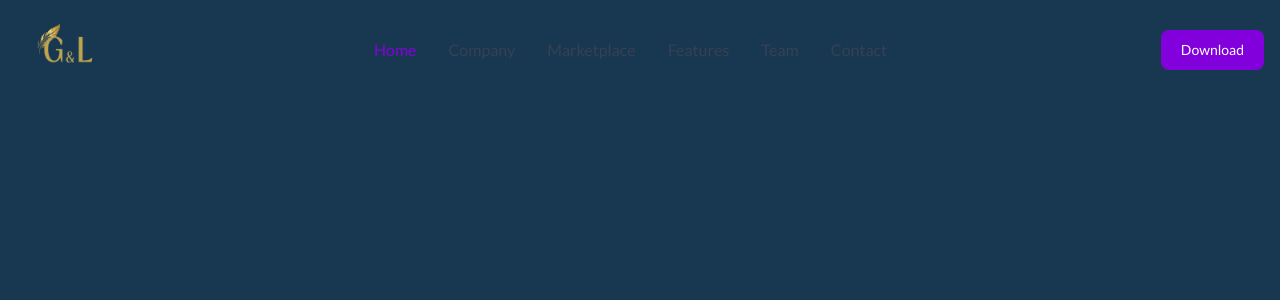
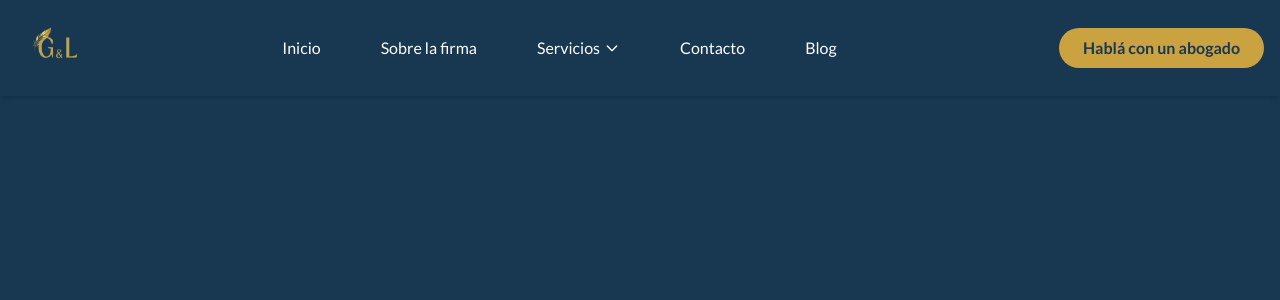
Before and after one commit to crcristian97/abogadoGomez-Lopez, a Next.js app: page / in a window 1280 px wide. Shown: the top 300 px of the page. Built offline with nearby package versions, Linux system fonts and the light colour scheme.

Commit message:
cambios en navbar

```diff
--- a/app/components/Navbar.js
+++ b/app/components/Navbar.js
@@ -1,115 +1,231 @@
 "use client";
 
 import Image from "next/image";
+import { useState, useRef } from "react";
+import Link from "next/link";
 
 export default function Navbar() {
+  const [mobileOpen, setMobileOpen] = useState(false);
+  const [dropdownOpen, setDropdownOpen] = useState(false);
+  const dropdownTimeout = useRef(null);
+
+  // Handles dropdown open/close for both desktop and mobile
+  const handleDropdownToggle = () => {
+    setDropdownOpen((open) => !open);
+  };
+
+  // Handles closing dropdown with delay (for blur)
+  const handleDropdownBlur = () => {
+    dropdownTimeout.current = setTimeout(() => setDropdownOpen(false), 150);
+  };
+
+  // Cancel dropdown close if focus returns
+  const handleDropdownFocus = () => {
+    if (dropdownTimeout.current) {
+      clearTimeout(dropdownTimeout.current);
+    }
+  };
+
+  // Close mobile menu when a link is clicked (for better UX)
+  const handleMenuLinkClick = () => {
+    setMobileOpen(false);
+    setDropdownOpen(false);
+  };
+
   return (
-    <nav className=" ">
-      <div className="flex flex-wrap items-center justify-between max-w-screen-xl px-4 mx-auto">
+    <nav className="bg-primary shadow-md w-full z-20 top-0 left-0">
+      <div className="max-w-screen-xl flex flex-wrap items-center justify-between mx-auto px-4 py-2">
+        {/* Logo */}
+        <a href="/" className="flex items-center" onClick={handleMenuLinkClick}>
           <Image
             src="/logo.png"
             alt="Estudio López Gómez Logo"
-              width={100}
-              height={100}
+            width={80}
+            height={80}
             priority
           />
-        <div className="flex items-center lg:order-2">
-          <div className="hidden mt-2 mr-4 sm:inline-block">
-            <span></span>
-          </div>
-          <a
-            href="https://themesberg.com/product/tailwind-css/landing-page"
-            className="text-white bg-purple-700 hover:bg-purple-800 focus:ring-4 focus:ring-purple-300 font-medium rounded-lg text-sm px-4 lg:px-5 py-2 lg:py-2.5 sm:mr-2 lg:mr-0 dark:bg-purple-600 dark:hover:bg-purple-700 focus:outline-none dark:focus:ring-purple-800"
+        </a>
+        {/* Mobile menu button */}
+        <button
+          className="inline-flex items-center p-2 ml-3 text-sm text-white rounded-lg lg:hidden hover:bg-secondary focus:outline-none focus:ring-2 focus:ring-secondary"
+          aria-controls="navbar-menu"
+          aria-expanded={mobileOpen}
+          onClick={() => setMobileOpen((open) => !open)}
         >
-            Download
-          </a>
-          <button
-            data-collapse-toggle="mobile-menu-2"
-            type="button"
-            className="inline-flex items-center p-2 ml-1 text-sm text-gray-500 rounded-lg lg:hidden hover:bg-gray-100 focus:outline-none focus:ring-2 focus:ring-gray-200 dark:text-gray-400 dark:hover:bg-gray-700 dark:focus:ring-gray-600"
-            aria-controls="mobile-menu-2"
-            aria-expanded="true"
-          >
-            <span className="sr-only">Open main menu</span>
+          <span className="sr-only">Abrir menú principal</span>
           <svg
             className="w-6 h-6"
-              fill="currentColor"
-              viewBox="0 0 20 20"
-              xmlns="http://www.w3.org/2000/svg"
+            fill="none"
+            stroke="currentColor"
+            viewBox="0 0 24 24"
+            strokeWidth={2}
+            aria-hidden="true"
           >
+            {mobileOpen ? (
               <path
-                fillRule="evenodd"
-                d="M3 5a1 1 0 011-1h12a1 1 0 110 2H4a1 1 0 01-1-1zM3 10a1 1 0 011-1h12a1 1 0 110 2H4a1 1 0 01-1-1zM3 15a1 1 0 011-1h12a1 1 0 110 2H4a1 1 0 01-1-1z"
-                clipRule="evenodd"
-              ></path>
-            </svg>
-            <svg
-              className="hidden w-6 h-6"
-              fill="currentColor"
-              viewBox="0 0 20 20"
-              xmlns="http://www.w3.org/2000/svg"
-            >
+                strokeLinecap="round"
+                strokeLinejoin="round"
+                d="M6 18L18 6M6 6l12 12"
+              />
+            ) : (
               <path
-                fillRule="evenodd"
-                d="M4.293 4.293a1 1 0 011.414 0L10 8.586l4.293-4.293a1 1 0 111.414 1.414L11.414 10l4.293 4.293a1 1 0 01-1.414 1.414L10 11.414l-4.293 4.293a1 1 0 01-1.414-1.414L8.586 10 4.293 5.707a1 1 0 010-1.414z"
-                clipRule="evenodd"
-              ></path>
+                strokeLinecap="round"
+                strokeLinejoin="round"
+                d="M4 6h16M4 12h16M4 18h16"
+              />
+            )}
           </svg>
         </button>
+        {/* Right side button */}
+        <div className="hidden lg:flex items-center lg:order-2">
+          <button
+            className="rounded-full px-6 py-2 font-merriweather font-bold"
+            style={{
+              backgroundColor: "#CBA240",
+              color: "#183852",
+            }}
+          >
+            Hablá con un abogado
+          </button>
         </div>
+        {/* Menu */}
         <div
-          className="items-center justify-between w-full lg:flex lg:w-auto lg:order-1"
-          id="mobile-menu-2"
+          className={`${
+            mobileOpen ? "block" : "hidden"
+          } w-full lg:flex lg:w-auto lg:order-1`}
+          id="navbar-menu"
         >
-          <ul className="flex flex-col mt-4 font-medium lg:flex-row lg:space-x-8 lg:mt-0">
+          <ul className="flex flex-col font-merriweather font-medium text-white mt-4 lg:flex-row lg:space-x-8 lg:mt-0 lg:ml-auto">
             <li>
-              <a
+              <Link
                 href="#"
-                className="block py-2 pl-3 pr-4 text-white bg-purple-700 rounded lg:bg-transparent lg:text-purple-700 lg:p-0 dark:text-white"
+                className="block py-2 pl-3 pr-4 text-white hover:text-secondary transition-colors font-merriweather"
                 aria-current="page"
+                onClick={handleMenuLinkClick}
               >
-                Home
-              </a>
+                Inicio
+              </Link>
             </li>
             <li>
-              <a
+              <Link
                 href="#"
-                className="block py-2 pl-3 pr-4 text-gray-700 border-b border-gray-100 hover:bg-gray-50 lg:hover:bg-transparent lg:border-0 lg:hover:text-purple-700 lg:p-0 dark:text-gray-400 lg:dark:hover:text-white dark:hover:bg-gray-700 dark:hover:text-white lg:dark:hover:bg-transparent dark:border-gray-700"
+                className="block py-2 pl-3 pr-4 text-white hover:text-secondary transition-colors font-merriweather"
+                onClick={handleMenuLinkClick}
               >
-                Company
-              </a>
+                Sobre la firma
+              </Link>
+            </li>
+            <li
+              className={`relative ${dropdownOpen ? "z-30" : ""}`}
+              onFocus={handleDropdownFocus}
+              onBlur={handleDropdownBlur}
+            >
+              <button
+                type="button"
+                className="flex items-center w-full py-2 pl-3 pr-4 text-white hover:text-secondary transition-colors focus:outline-none font-merriweather"
+                onClick={handleDropdownToggle}
+                aria-haspopup="true"
+                aria-expanded={dropdownOpen}
+                tabIndex={0}
+              >
+                Servicios
+                <svg
+                  className="w-4 h-4 ml-1"
+                  fill="none"
+                  stroke="currentColor"
+                  strokeWidth={2}
+                  viewBox="0 0 24 24"
+                  aria-hidden="true"
+                >
+                  <path strokeLinecap="round" strokeLinejoin="round" d="M19 9l-7 7-7-7" />
+                </svg>
+              </button>
+              {/* Dropdown: always absolute for desktop, static for mobile */}
+              {(dropdownOpen || (mobileOpen && dropdownOpen)) && (
+                <ul
+                  className={`${
+                    mobileOpen
+                      ? "static mt-2 w-full bg-primary"
+                      : "absolute left-0 mt-2 w-56 bg-white"
+                  } z-20 text-primary rounded shadow-lg font-merriweather`}
+                >
+                  <li>
+                    <Link
+                      href="#"
+                      className={`block px-4 py-2 hover:bg-secondary hover:text-white transition-colors ${
+                        mobileOpen ? "text-white" : "text-primary"
+                      }`}
+                      onClick={handleMenuLinkClick}
+                    >
+                      Derecho penal
+                    </Link>
                   </li>
                   <li>
-              <a
+                    <Link
                       href="#"
-                className="block py-2 pl-3 pr-4 text-gray-700 border-b border-gray-100 hover:bg-gray-50 lg:hover:bg-transparent lg:border-0 lg:hover:text-purple-700 lg:p-0 dark:text-gray-400 lg:dark:hover:text-white dark:hover:bg-gray-700 dark:hover:text-white lg:dark:hover:bg-transparent dark:border-gray-700"
+                      className={`block px-4 py-2 hover:bg-secondary hover:text-white transition-colors ${
+                        mobileOpen ? "text-white" : "text-primary"
+                      }`}
+                      onClick={handleMenuLinkClick}
                     >
-                Marketplace
-              </a>
+                      Derecho laboral
+                    </Link>
                   </li>
                   <li>
-              <a
+                    <Link
                       href="#"
-                className="block py-2 pl-3 pr-4 text-gray-700 border-b border-gray-100 hover:bg-gray-50 lg:hover:bg-transparent lg:border-0 lg:hover:text-purple-700 lg:p-0 dark:text-gray-400 lg:dark:hover:text-white dark:hover:bg-gray-700 dark:hover:text-white lg:dark:hover:bg-transparent dark:border-gray-700"
+                      className={`block px-4 py-2 hover:bg-secondary hover:text-white transition-colors ${
+                        mobileOpen ? "text-white" : "text-primary"
+                      }`}
+                      onClick={handleMenuLinkClick}
                     >
-                Features
-              </a>
+                      Derecho civil
+                    </Link>
                   </li>
                   <li>
-              <a
+                    <Link
                       href="#"
-                className="block py-2 pl-3 pr-4 text-gray-700 border-b border-gray-100 hover:bg-gray-50 lg:hover:bg-transparent lg:border-0 lg:hover:text-purple-700 lg:p-0 dark:text-gray-400 lg:dark:hover:text-white dark:hover:bg-gray-700 dark:hover:text-white lg:dark:hover:bg-transparent dark:border-gray-700"
+                      className={`block px-4 py-2 hover:bg-secondary hover:text-white transition-colors ${
+                        mobileOpen ? "text-white" : "text-primary"
+                      }`}
+                      onClick={handleMenuLinkClick}
                     >
-                Team
-              </a>
+                      Periféricas caligráficas
+                    </Link>
+                  </li>
+                </ul>
+              )}
             </li>
             <li>
-              <a
+              <Link
                 href="#"
-                className="block py-2 pl-3 pr-4 text-gray-700 border-b border-gray-100 hover:bg-gray-50 lg:hover:bg-transparent lg:border-0 lg:hover:text-purple-700 lg:p-0 dark:text-gray-400 lg:dark:hover:text-white dark:hover:bg-gray-700 dark:hover:text-white lg:dark:hover:bg-transparent dark:border-gray-700"
+                className="block py-2 pl-3 pr-4 text-white hover:text-secondary transition-colors font-merriweather"
+                onClick={handleMenuLinkClick}
               >
-                Contact
-              </a>
+                Contacto
+              </Link>
+            </li>
+            <li>
+                <Link
+                href="#"
+                className="block py-2 pl-3 pr-4 text-white hover:text-secondary transition-colors font-merriweather"
+                onClick={handleMenuLinkClick}
+              >
+                Blog
+              </Link>
+            </li>
+            {/* Mobile "Hablá con un abogado" button */}
+            <li className="block lg:hidden mt-2">
+              <button
+                className="w-full rounded-full px-6 py-2 font-merriweather font-bold"
+                style={{
+                  backgroundColor: "#CBA240",
+                  color: "#183852",
+                }}
+                onClick={handleMenuLinkClick}
+              >
+                Hablá con un abogado
+              </button>
             </li>
           </ul>
         </div>
```
Lines whose indentation alone changed are shown as unchanged.
